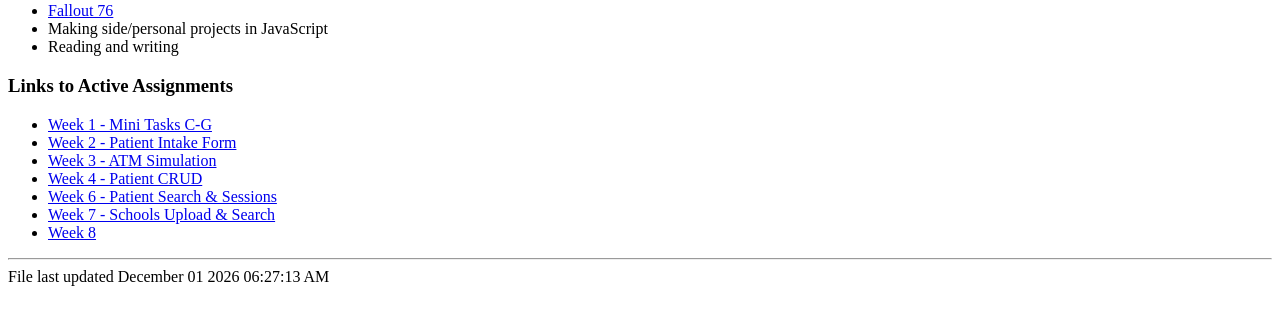
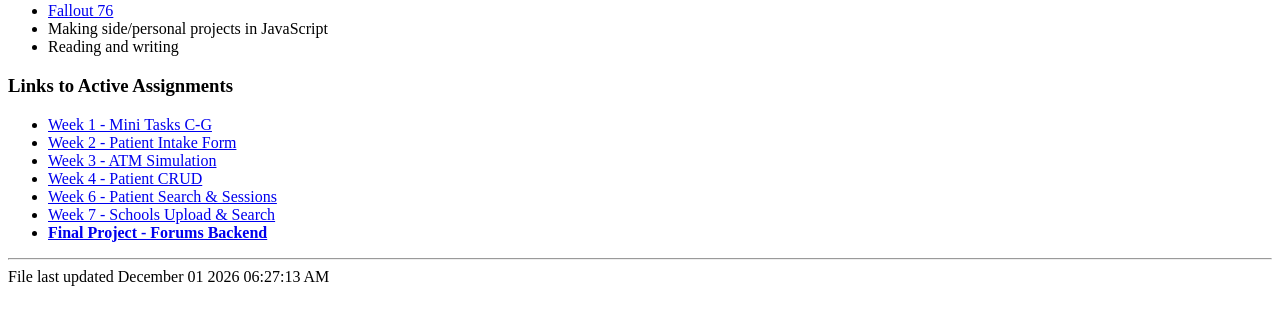
Before and after one commit to spenc-neit/se266sRoucoulet, a PHP site: page / in a window 1280 px wide. Shown: the part 386-711 px from the top of the page. Run offline with PHP 8.4, Linux system fonts and the light colour scheme.

Commit message:
add final project link to index

```diff
--- a/index.php
+++ b/index.php
@@ -39,7 +39,7 @@
         <li><a href="week4">Week 4 - Patient CRUD</a></li>
         <li><a href="week6/login.php">Week 6 - Patient Search & Sessions</a></li>
         <li><a href="week7/login.php">Week 7 - Schools Upload & Search</a></li>
-        <li><a href="#">Week 8</a></li>
+        <li><b><a href="final/">Final Project - Forums Backend</a></b></li>
     </ul>
     <hr />
     <footer>
```
